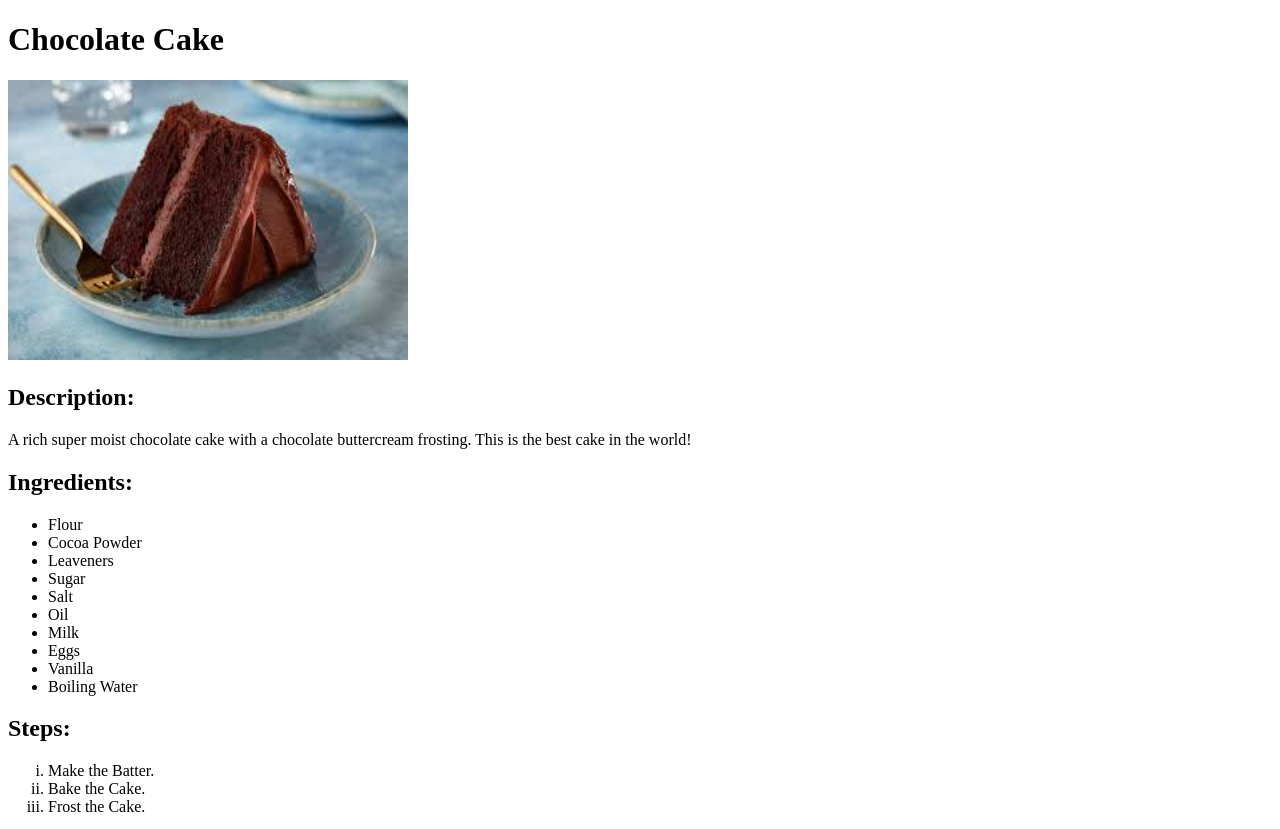
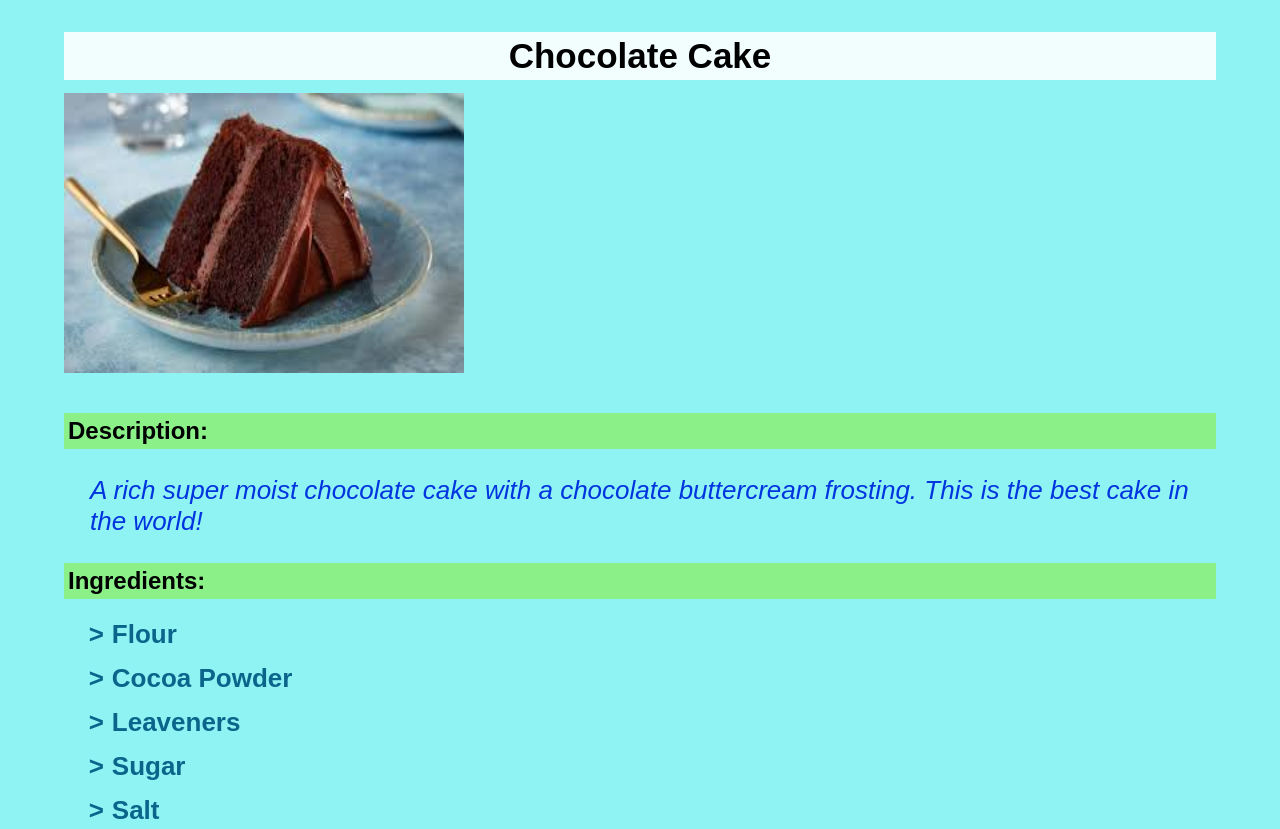
Before and after one commit to acskii/odin-recipes, a plain HTML site: page recipes/cake.html in a window 1280 px wide. Shown: the top 829 px of the page. Drawn offline with Linux system fonts and the light colour scheme.

Commit message:
fix(styling): Add missing links
Added missing links and classes.

```diff
--- a/recipes/cake.html
+++ b/recipes/cake.html
@@ -3,15 +3,16 @@
 <head>
     <meta charset="UTF-8">
     <meta name="viewport" content="width=device-width, initial-scale=1.0">
-    <title>Recipes | Lasagna</title>
+    <link rel="stylesheet" href="../css/styles.css">
+    <title>Recipes | Cake</title>
 </head>
 <body>
-    <h1>Chocolate Cake</h1>
+    <h1 class="title">Chocolate Cake</h1>
     <img src="../images/cake.jpeg" alt="Chocolate cake on a plate" width="400" height="280">
-    <h2>Description:</h2>
-    <p>A rich super moist chocolate cake with a chocolate buttercream frosting. This is the best cake in the world!</p>
-    <h2>Ingredients:</h2>
-    <ul>
+    <h2 class="sub-head">Description:</h2>
+    <p class="desc">A rich super moist chocolate cake with a chocolate buttercream frosting. This is the best cake in the world!</p>
+    <h2 class="sub-head">Ingredients:</h2>
+    <ul class="list">
         <li>Flour</li>
         <li>Cocoa Powder</li>
         <li>Leaveners</li>
@@ -23,8 +24,8 @@
         <li>Vanilla</li>
         <li>Boiling Water</li>
     </ul>
-    <h2>Steps:</h2>
-    <ol type="i">
+    <h2 class="sub-head">Steps:</h2>
+    <ol class="list">
         <li>Make the Batter.</li>
         <li>Bake the Cake.</li>
         <li>Frost the Cake.</li>
```
Also changed, not shown: index.html (+4 -3 lines), recipes/lasagna.html (+8 -7 lines).
